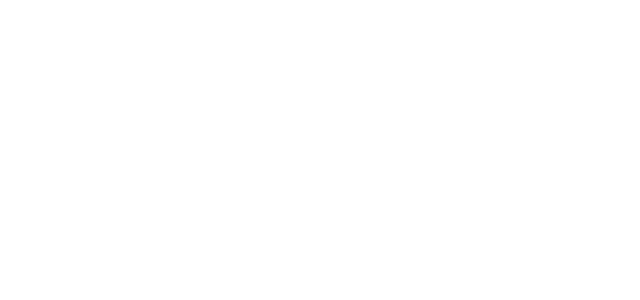
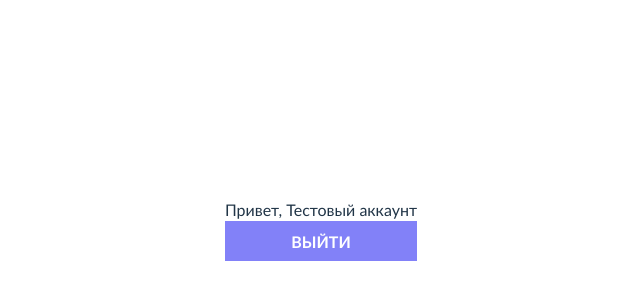
Before and after one commit to KirichenkoYV/testEcho, a React (Vite) app in the folder testEcho/: page /user in a window 1280 px wide. Before the commit this address had no page. Shown: the part 170-470 px from the top of the page, without its empty margins (319-959 px from the left). Built offline with nearby package versions, Linux system fonts and the light colour scheme.

Commit message:
cabinetUserPage: done.

```diff
--- a/testEcho/src/App.tsx
+++ b/testEcho/src/App.tsx
@@ -1,10 +1,12 @@
 import { Routes, Route } from "react-router-dom";
 import Authorization from "./pages/authorizationPage/Authorization";
+import CabinetUser from "./pages/cabinetUserPage/CabinetUser";
 
 function App() {
   return (
     <Routes>
       <Route path="/auth" element={<Authorization />}></Route>
+      <Route path="/user" element={<CabinetUser />}></Route>
     </Routes>
   );
 }
--- a/testEcho/src/api/userApi.ts
+++ b/testEcho/src/api/userApi.ts
@@ -13,5 +13,9 @@
     },
   });
   const data = await res.json();
+  if (!res.ok) {
+    throw new Error(data.message);
+  }
+
   return data;
 };
--- a/testEcho/src/pages/authorizationPage/Authorization.module.scss
+++ b/testEcho/src/pages/authorizationPage/Authorization.module.scss
@@ -5,6 +5,10 @@
     flex-direction: column;
     justify-content: center;
     align-items: center;
+
+    &Error {
+      color  :rgb(206, 66, 31)
+    }
 
    &Form {
     display: flex;
--- a/testEcho/src/pages/authorizationPage/Authorization.tsx
+++ b/testEcho/src/pages/authorizationPage/Authorization.tsx
@@ -3,11 +3,16 @@
 
 import style from "./Authorization.module.scss";
 import { getUser } from "../../slice/userSlice";
-import { useAppDispatch } from "../../store/Store";
+import { RootState, useAppDispatch } from "../../store/Store";
+import { useSelector } from "react-redux";
 
 function Authorization() {
   const dispatch = useAppDispatch();
-
+  function handleLogin(): void {
+    const dataAuth = { phone: phone, password: password };
+    dispatch(getUser(dataAuth));
+  }
+  const error = useSelector((state: RootState) => state.user.error);
   const [phone, setPhone] = useState<string>(
     localStorage.getItem("formphone") || ""
   );
@@ -41,11 +46,6 @@
     setShowPassword((prev) => !prev);
   }
 
-  function handleLogin(): void {
-    const dataAuth = { phone: phone, password: password };
-    dispatch(getUser(dataAuth));
-  }
-
   return (
     <div className={style.Authorization}>
       <div className={style.AuthorizationForm}>
@@ -65,6 +65,7 @@
           value={password}
           onChange={changePassword}
         ></input>
+        {error && <div className={style.AuthorizationError}>{error}</div>}
         <label>
           Показать пароль{" "}
           <input type={"checkbox"} onChange={swapPassword}></input>
--- /dev/null
+++ b/testEcho/src/pages/cabinetUserPage/CabinetUser.module.scss
@@ -0,0 +1,14 @@
+.CabinetUser {
+    display: flex;
+    flex-direction: column;
+    justify-content: center;
+
+ &Logout { border-radius: 0;
+    background-color: #8281f8;
+    color: white;
+    text-transform : uppercase;
+    font-weight : bold;
+    &:hover {
+    opacity: 80%;}
+}
+}
--- /dev/null
+++ b/testEcho/src/pages/cabinetUserPage/CabinetUser.tsx
@@ -0,0 +1,14 @@
+import React from "react";
+
+import style from "./CabinetUser.module.scss";
+
+function CabinetUser() {
+  return (
+    <div className={style.CabinetUser}>
+      <div className={style.CabinetUserGreetings}>Привет, Тестовый аккаунт</div>
+      <button className={style.CabinetUserLogout}>Выйти</button>
+    </div>
+  );
+}
+
+export default CabinetUser;
--- a/testEcho/src/slice/userSlice.ts
+++ b/testEcho/src/slice/userSlice.ts
@@ -1,4 +1,4 @@
-import * as userApi from "../api/UserApi";
+import * as userApi from "../api/userApi";
 import { createAsyncThunk, createSlice } from "@reduxjs/toolkit";
 import { TypeDataAuth } from "../Types";
 import { UserState } from "../Types";
@@ -12,6 +12,7 @@
   "user/token",
   async (dataAuth: TypeDataAuth) => {
     const token = await userApi.requestAuth(dataAuth);
+    console.log(token);
     return token;
   }
 );
@@ -24,10 +25,13 @@
     builder
       .addCase(getUser.fulfilled, (state, action) => {
         const tokenUser = action.payload;
+        console.log(tokenUser);
         state.token = tokenUser.token;
       })
       .addCase(getUser.rejected, (state, action) => {
+        console.log(action.error.message);
         state.error = action.error.message;
+        console.log(state.error);
       });
   },
 });
--- a/testEcho/src/store/Store.ts
+++ b/testEcho/src/store/Store.ts
@@ -10,5 +10,6 @@
 
 export type AppDispatch = typeof store.dispatch;
 export const useAppDispatch: () => AppDispatch = useDispatch;
+export type RootState = ReturnType<typeof store.getState>;
 
 export default store;
```
